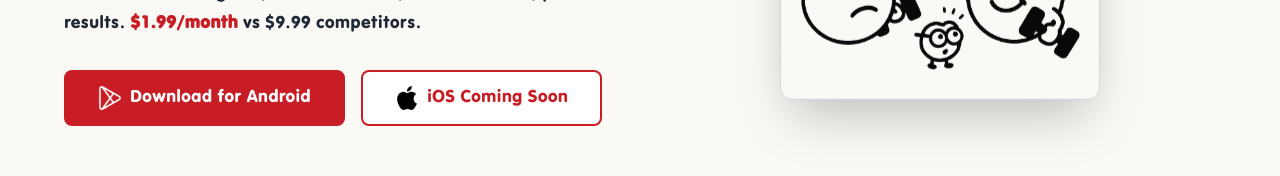
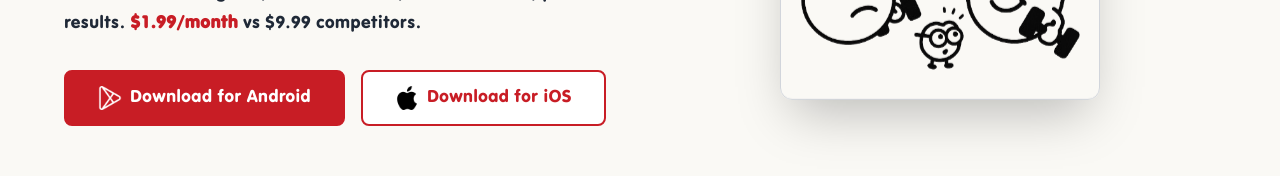
Before and after one commit to rimshadpcs/justloglanding, a Next.js app: page / in a window 1280 px wide. Shown: the part 485-661 px from the top of the page. Built offline with nearby package versions, Linux system fonts and the light colour scheme.

Commit message:
Replace iOS "Coming Soon" with App Store download link
Update both iOS download buttons to link to live App Store listing instead of showing "Coming Soon" text.

🤖 Generated with [Claude Code](https://claude.ai/code)

Co-Authored-By: Claude <noreply@anthropic.com>

```diff
--- a/src/app/page.tsx
+++ b/src/app/page.tsx
@@ -85,9 +85,12 @@ export default function Home() {
                 <Image src="/images/playstore.png" alt="Play Store" width={24} height={24} />
                 Download for Android
               </button>
-              <button className="border-2 border-[#c81d25] bg-white text-[#c81d25] px-8 py-3 rounded-lg text-lg hover:bg-gray-50 hover:scale-105 transition-all duration-300 flex items-center justify-center gap-2 hover:shadow-lg">
+              <button
+                onClick={() => window.open('https://apps.apple.com/us/app/workout-tracking-justlog/id6749898793', '_blank')}
+                className="border-2 border-[#c81d25] bg-white text-[#c81d25] px-8 py-3 rounded-lg text-lg hover:bg-gray-50 hover:scale-105 transition-all duration-300 flex items-center justify-center gap-2 hover:shadow-lg"
+              >
                 <Image src="/images/apple.png" alt="App Store" width={24} height={24} />
-                iOS Coming Soon
+                Download for iOS
               </button>
             </div>
           </div>
@@ -554,9 +557,12 @@ export default function Home() {
               <Image src="/images/playstore.png" alt="Play Store" width={24} height={24} />
               Download for Android
             </button>
-            <button className="border-2 border-[#c81d25] bg-white text-[#c81d25] px-8 py-3 rounded-lg text-lg hover:bg-gray-100 transition-colors flex items-center justify-center gap-2">
+            <button
+              onClick={() => window.open('https://apps.apple.com/us/app/workout-tracking-justlog/id6749898793', '_blank')}
+              className="border-2 border-[#c81d25] bg-white text-[#c81d25] px-8 py-3 rounded-lg text-lg hover:bg-gray-100 transition-colors flex items-center justify-center gap-2"
+            >
               <Image src="/images/apple.png" alt="App Store" width={24} height={24} />
-              iOS Coming Soon
+              Download for iOS
             </button>
           </div>
         </div>
```
